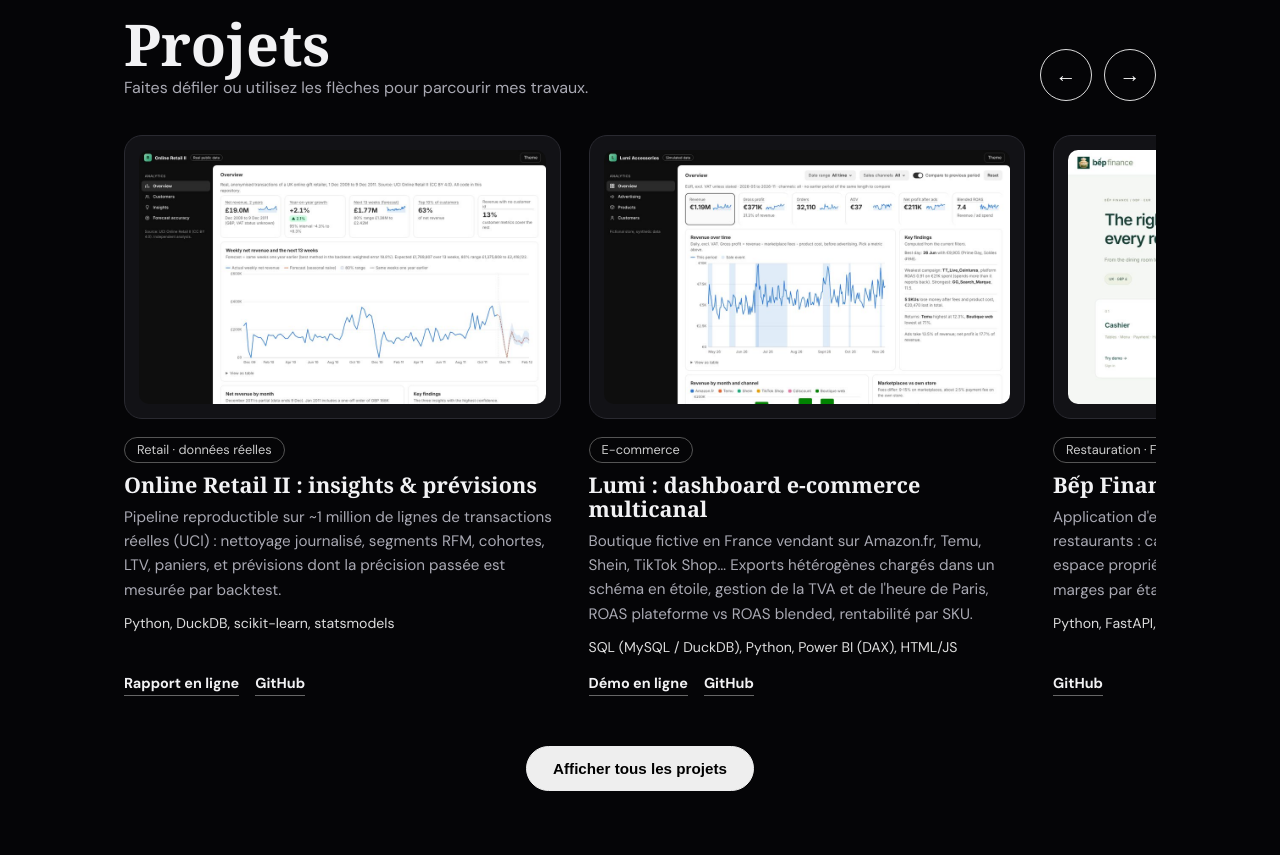
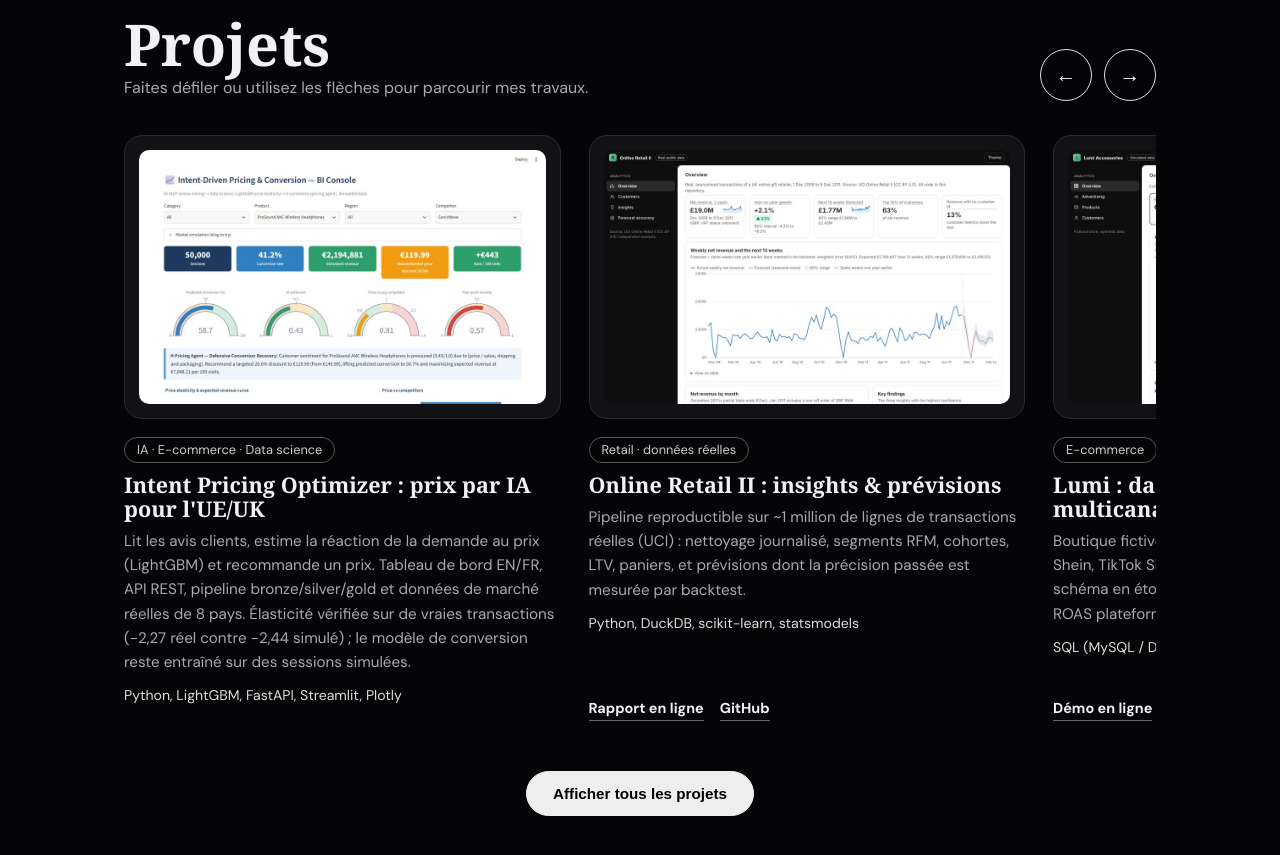
Before and after one commit to Corgi-coder99/Corgi-coder99.github.io, a plain HTML site: page index.html in a window 1280 px wide. Shown: the part 1680-2535 px from the top of the page. Drawn offline with Linux system fonts and the light colour scheme.

Commit message:
Add Intent Pricing Optimizer project card
Co-Authored-By: Claude Sonnet 5.5 <noreply@anthropic.com>

```diff
--- a/index.html
+++ b/index.html
@@ -165,6 +165,14 @@ footer{border-top:1px solid var(--line);padding:24px 0;color:#777;font-size:.85r
 
   <div class="track" id="track">
     <article class="card">
+      <span class="thumb"><img src="assets/pricing.jpg" alt="Tableau de bord du système de prix par IA : indicateurs, courbe d'élasticité-prix et carte" loading="lazy"></span>
+      <span class="tag" data-i18n="tag_pricing">IA · E-commerce · Data science</span>
+      <h3 data-i18n="p5_t">Intent Pricing Optimizer : prix par IA pour l'UE/UK</h3>
+      <p data-i18n="p5_d">Lit les avis clients, estime la réaction de la demande au prix (LightGBM) et recommande un prix. Tableau de bord EN/FR, API REST, pipeline bronze/silver/gold et données de marché réelles de 8 pays. Élasticité vérifiée sur de vraies transactions (−2,27 réel contre −2,44 simulé) ; le modèle de conversion reste entraîné sur des sessions simulées.</p>
+      <div class="tech">Python, LightGBM, FastAPI, Streamlit, Plotly</div>
+    </article>
+
+    <article class="card">
       <a class="thumb" href="https://corgi-coder99.github.io/Online-Retail-Insights/" target="_blank" rel="noopener"><img src="assets/retail.jpg" alt="Online Retail II report" loading="lazy"></a>
       <span class="tag" data-i18n="tag_retail">Retail · données réelles</span>
       <h3 data-i18n="p1_t">Online Retail II : insights &amp; prévisions</h3>
@@ -233,6 +241,9 @@ const EN={
  sk_biz_t:"Business analysis",sk_biz:"RFM, cohorts, LTV, ROAS, margins, backtested forecasts",
  sk_app_t:"Apps &amp; games",sk_app:"FastAPI, SQLite, Git, Godot (GDScript)",
  proj_title:"Projects",proj_sub:"Swipe or use the arrows to browse my work.",
+ tag_pricing:"AI · E-commerce · Data science",
+ p5_t:"Intent Pricing Optimizer: AI pricing for the EU/UK",
+ p5_d:"Reads customer reviews, estimates how demand reacts to price (LightGBM) and recommends a price. English/French dashboard, REST API, bronze/silver/gold pipeline and real market data from 8 countries. Price sensitivity checked against real transactions (−2.27 real vs −2.44 simulated); the conversion model is still trained on simulated sessions.",
  tag_retail:"Retail · real data",
  p1_t:"Online Retail II: insights &amp; forecasts",
  p1_d:"Reproducible pipeline on ~1 million real transaction lines (UCI): logged cleaning, RFM segments, cohorts, LTV, baskets, and forecasts whose past accuracy is measured by backtesting.",
```
Also changed, not shown: assets/pricing.jpg (added).
